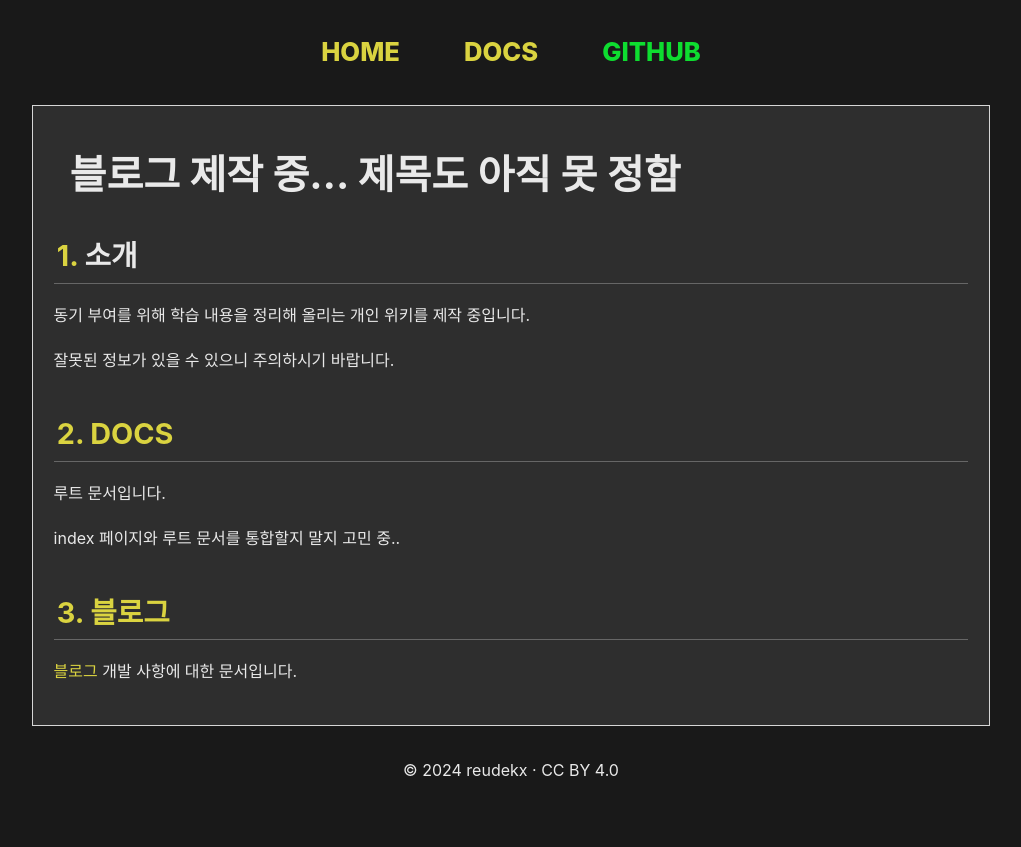
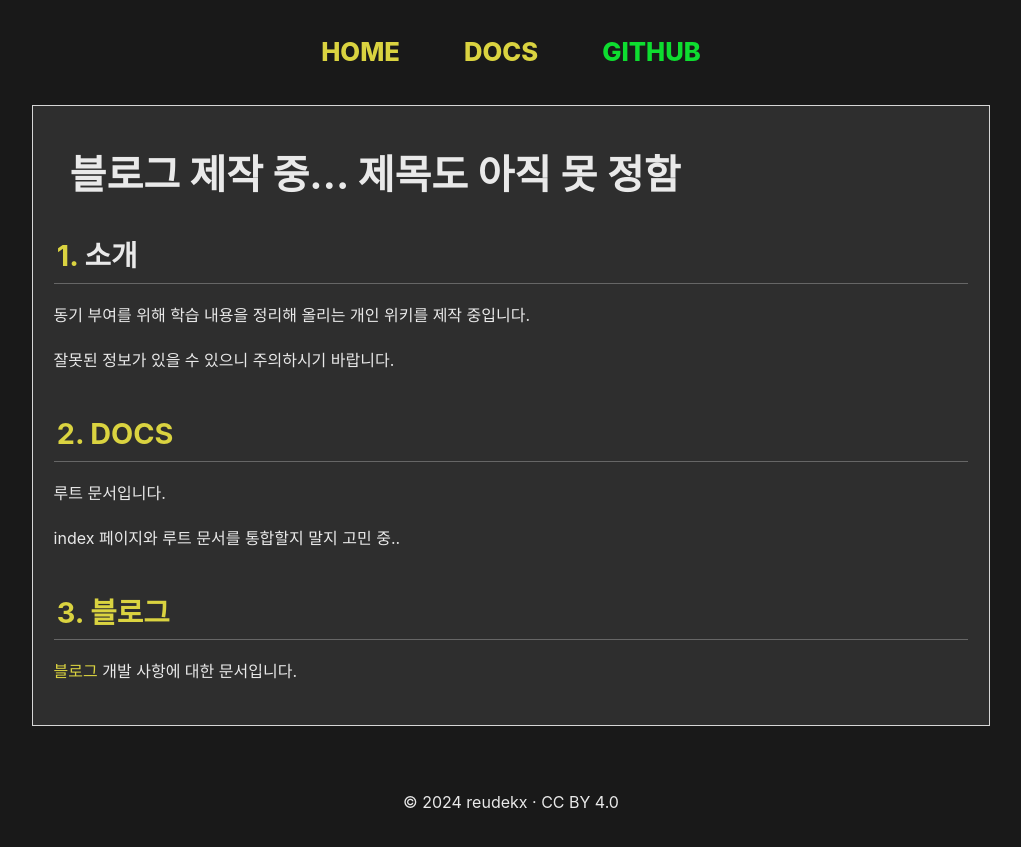
Before and after one commit to reudekx/reudekx.github.io, a Jekyll site: the page built from index.md, in a window 1280 px wide. Shown: the top 847 px of the page, without its empty margins (129-1150 px from the left). Built offline with Jekyll 4.4.1, drawn with Linux system fonts in a browser that asks for light colours.

Commit message:
feat: padding 조정

```diff
--- a/_sass/footer.scss
+++ b/_sass/footer.scss
@@ -7,7 +7,7 @@ footer > .container {
   justify-content: center;
   align-items: center;
   gap: 2rem;
-  padding: 2rem;
+  padding: 4rem;
   max-width: 1200px;
   margin: 0 auto;
 }
```
